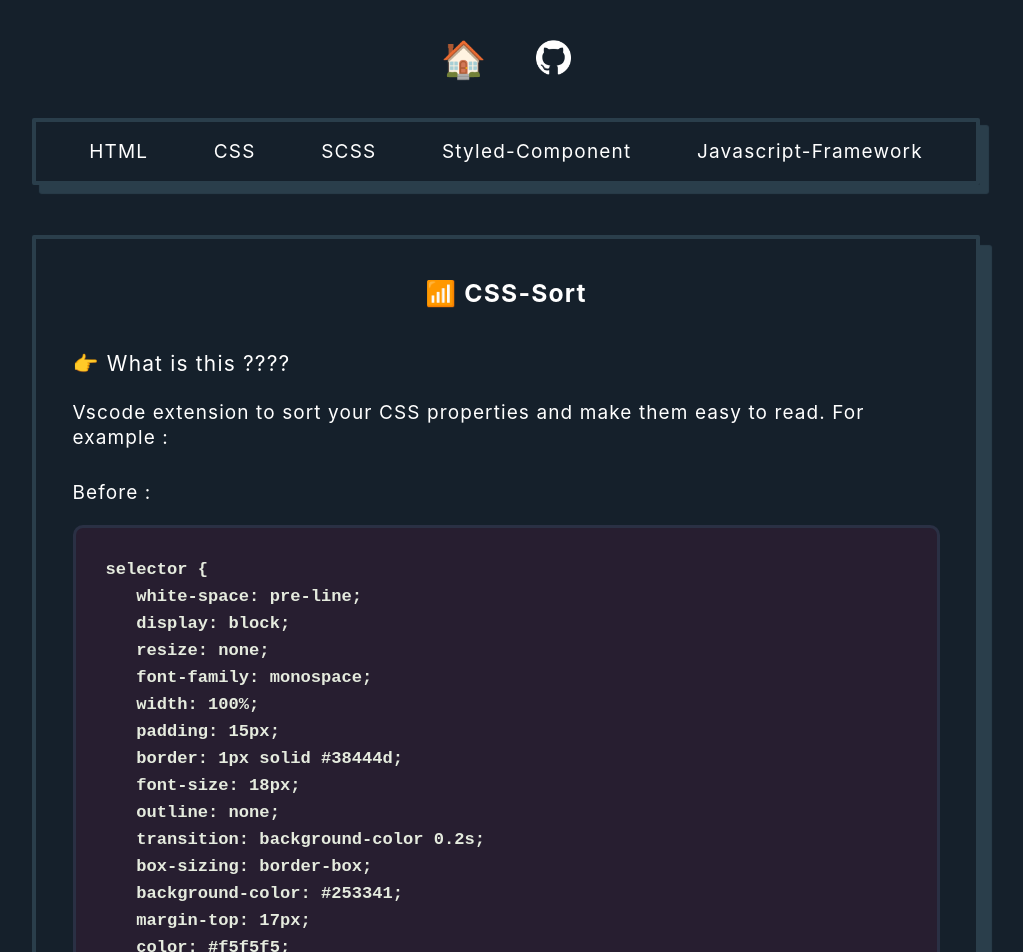
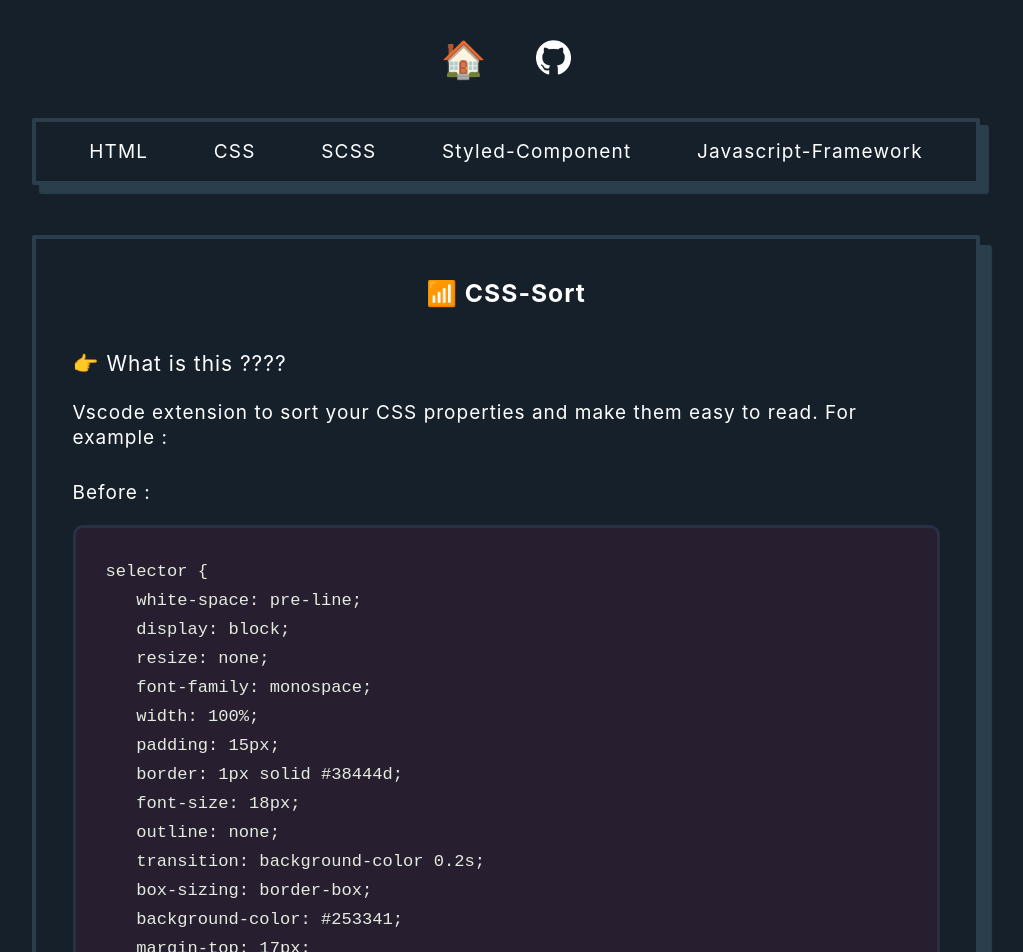
Before and after one commit to apriliandi246/vscode-css-sort-website, a Next.js app: page / in a window 1280 px wide. Shown: the top 952 px of the page, without its empty margins (134-1157 px from the left). Built offline with nearby package versions, Linux system fonts and the light colour scheme.

Commit message:
update docs

```diff
--- a/pages/index.js
+++ b/pages/index.js
@@ -125,7 +125,7 @@ export default function Home() {
                   this extension
                </a>{" "}
                or type in search input at Vscode marketplace with keyword{" "}
-               <span className={styles.hightlight}>css-sort.</span>
+               <span className={styles.hightlight}>CSS-Sort.</span>
             </p>
          </section>
 
--- a/styles/globals.css
+++ b/styles/globals.css
@@ -4,158 +4,49 @@
    box-sizing: border-box;
 }
 a,
-abbr,
-acronym,
-address,
-applet,
-article,
-aside,
-audio,
-b,
-big,
-blockquote,
 body,
-canvas,
-caption,
-center,
-cite,
 code,
-dd,
-del,
-details,
-dfn,
 div,
-dl,
-dt,
-em,
-embed,
-fieldset,
-figcaption,
-figure,
-footer,
-form,
 h1,
 h2,
 h3,
 h4,
 h5,
 h6,
-header,
-hgroup,
 html,
-i,
-iframe,
 img,
-ins,
-kbd,
-label,
-legend,
-li,
-mark,
-menu,
-nav,
-object,
-ol,
-output,
 p,
-pre,
-q,
-ruby,
-s,
-samp,
-section,
-small,
-span,
-strike,
-strong,
-sub,
-summary,
-sup,
-table,
-tbody,
-td,
-tfoot,
-th,
-thead,
-time,
-tr,
-tt,
-u,
-ul,
-var,
-video {
+pre {
    border: 0;
    font: inherit;
    font-size: 100%;
    vertical-align: baseline;
 }
-article,
-aside,
-details,
-figcaption,
-figure,
-footer,
-header,
-hgroup,
-menu,
-nav,
 section {
    display: block;
 }
 body {
    line-height: 1;
 }
-ol,
-ul {
-   list-style: none;
-}
-blockquote,
-q {
-   quotes: none;
-}
-blockquote:after,
-blockquote:before,
-q:after,
-q:before {
-   content: "";
-   content: none;
-}
-table {
-   border-collapse: collapse;
-   border-spacing: 0;
-}
-.cf:after,
-.cf:before {
-   content: " ";
-   display: table;
-}
-.cf:after {
-   clear: both;
-}
-
 html {
    font-size: 16px;
    font-family: -apple-system, BlinkMacSystemFont, "Segoe UI", Roboto, Oxygen,
       Ubuntu, Cantarell, "Open Sans", "Helvetica Neue", sans-serif;
 }
-
 body {
    color: #ffffff;
    background-color: #15202b;
 }
-
 @media screen and (min-width: 760px) {
    html {
       font-size: 17px;
    }
 }
-
 @media screen and (min-width: 800px) {
    html {
       font-size: 18px;
    }
 }
-
 @media screen and (min-width: 1200px) {
    html {
       font-size: 19px;
--- a/styles/styles.module.css
+++ b/styles/styles.module.css
@@ -18,24 +18,24 @@
    font-weight: bold;
    text-align: center;
    margin-bottom: 45px;
-   letter-spacing: 1.2px;
+   letter-spacing: 1px;
 }
 
 .introduction__explain {
    font-size: 1.1rem;
    margin-bottom: 24px;
-   letter-spacing: 1.2px;
+   letter-spacing: 1px;
 }
 
 .introduction__desc {
    margin-top: 10px;
-   letter-spacing: 1.1px;
+   letter-spacing: 1px;
 }
 
 .introduction__title_example {
    margin-top: 30px;
    margin-bottom: 20px;
-   letter-spacing: 1.1px;
+   letter-spacing: 1px;
 }
 
 .cssCode_container {
@@ -56,8 +56,7 @@
 
 .css_code {
    color: #e5ebde;
-   font-weight: 550;
-   line-height: 25px;
+   line-height: 28px;
    font-family: monospace;
 }
 
@@ -117,6 +116,12 @@
    }
 }
 
+@media screen and (min-width: 799) {
+   .introduction {
+      line-height: 30px;
+   }
+}
+
 @media screen and (min-width: 900px) {
    .container {
       width: 80%;
```
